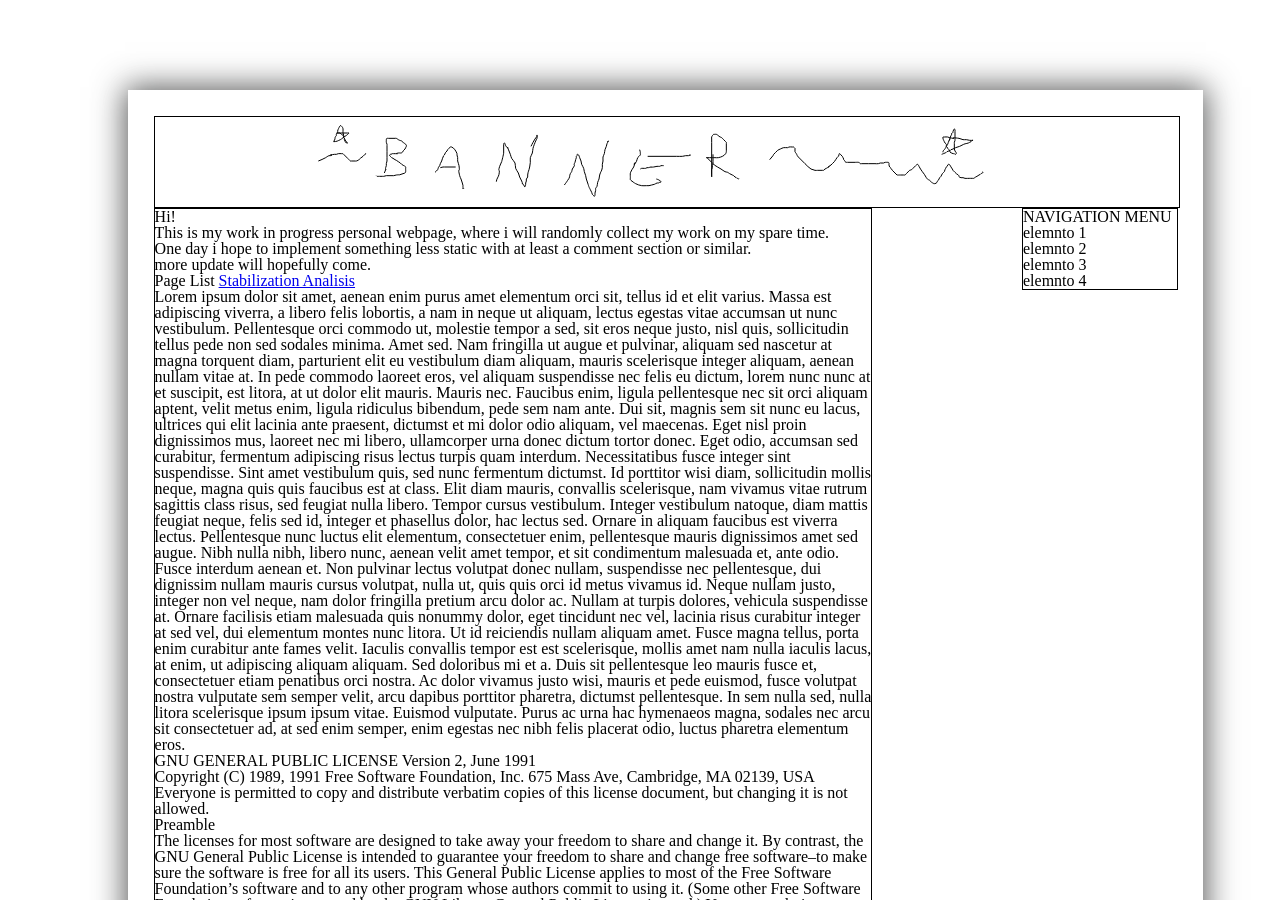
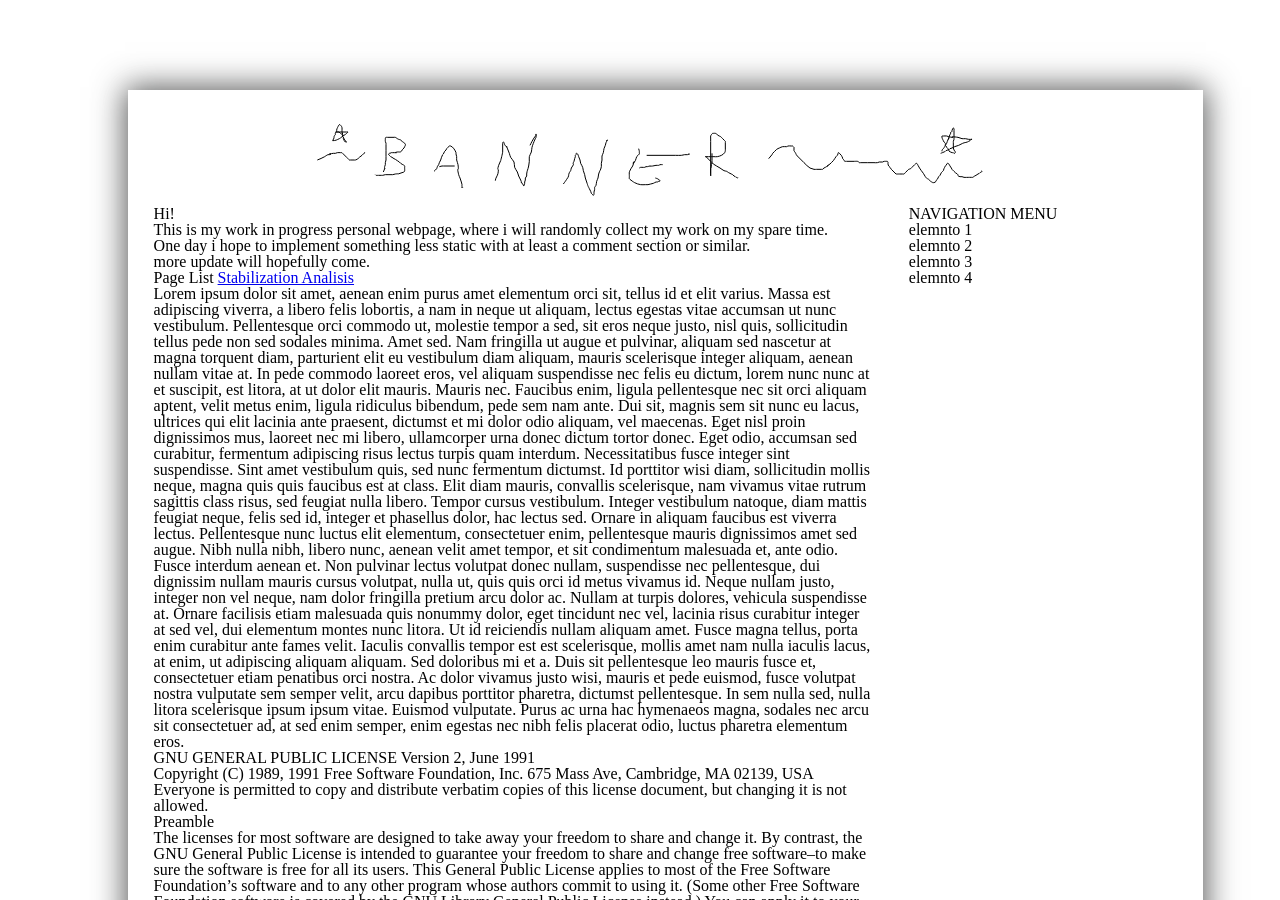
Before and after one commit to MauroMombelli/mauromombelli.github.io, a Jekyll site: the page built from index.md, in a window 1280 px wide. Built offline with Jekyll 4.4.1, drawn with Linux system fonts in a browser that asks for light colours.

Commit message:
fixing design

```diff
--- a/_includes/footer.html
+++ b/_includes/footer.html
@@ -1,5 +1,5 @@
         </div>
-        <div id='navbar'  style="width:15%;float:right;border:1px solid black;">
+        <div id='fixedSideMenu'>
             NAVIGATION MENU
             <ul>
                 <li>elemnto 1</li>
--- a/_includes/header.html
+++ b/_includes/header.html
@@ -6,7 +6,7 @@
   </head>
   <body>
     <div id = "paginone">
-        <div id='upper-banner' style="width:100%;border:1px solid black;">
+        <div id='upper-banner'>
             <img class="center" src="{{ site.baseurl }}/images/banner.svg">
         </div>
-        <div id='content' style="width:70%;border:1px solid black;float:left;">
+        <div id='content'>
--- a/css/main.css
+++ b/css/main.css
@@ -10,6 +10,22 @@
     margin-bottom: 5%;
 }
 
+#content{
+    width:70%;
+    float:left;
+}
+
+#fixedSideMenu{
+    width: 29%;
+    padding-left: 1%;
+    position: fixed;
+    right: 0;
+}
+
+#upperBanner{
+    width:100%
+}
+
 .center {
     display:block;
     margin-left:auto;
```
